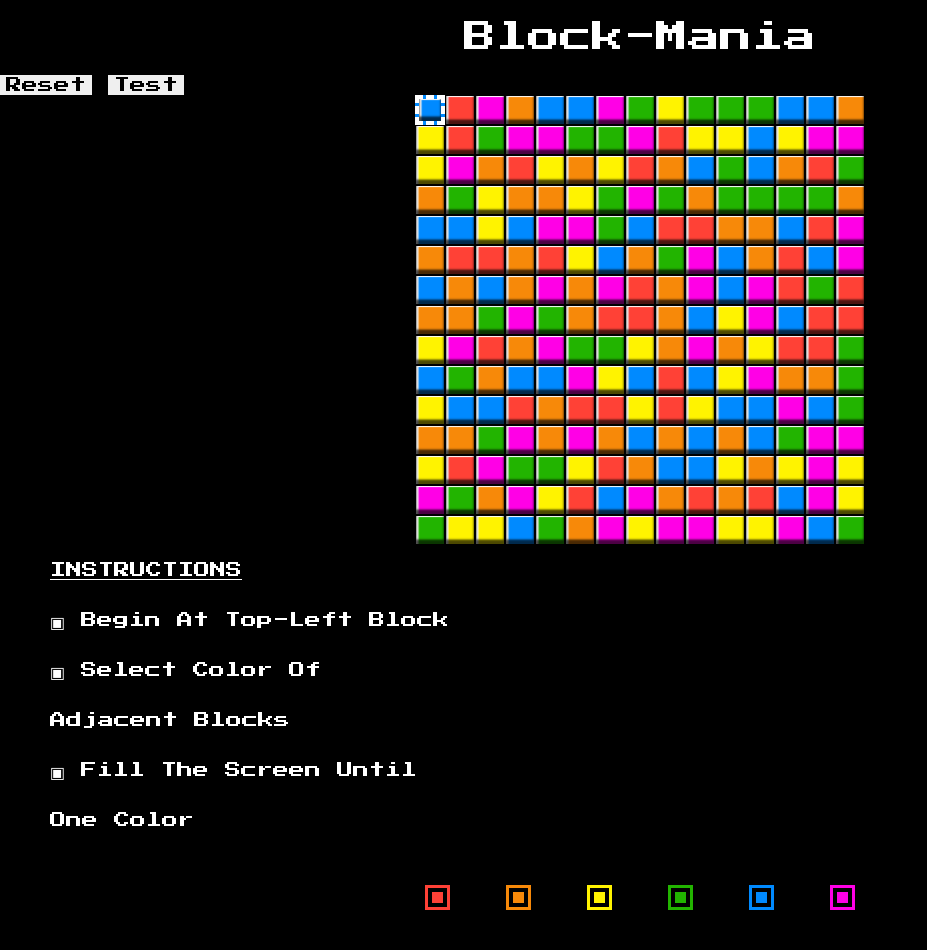
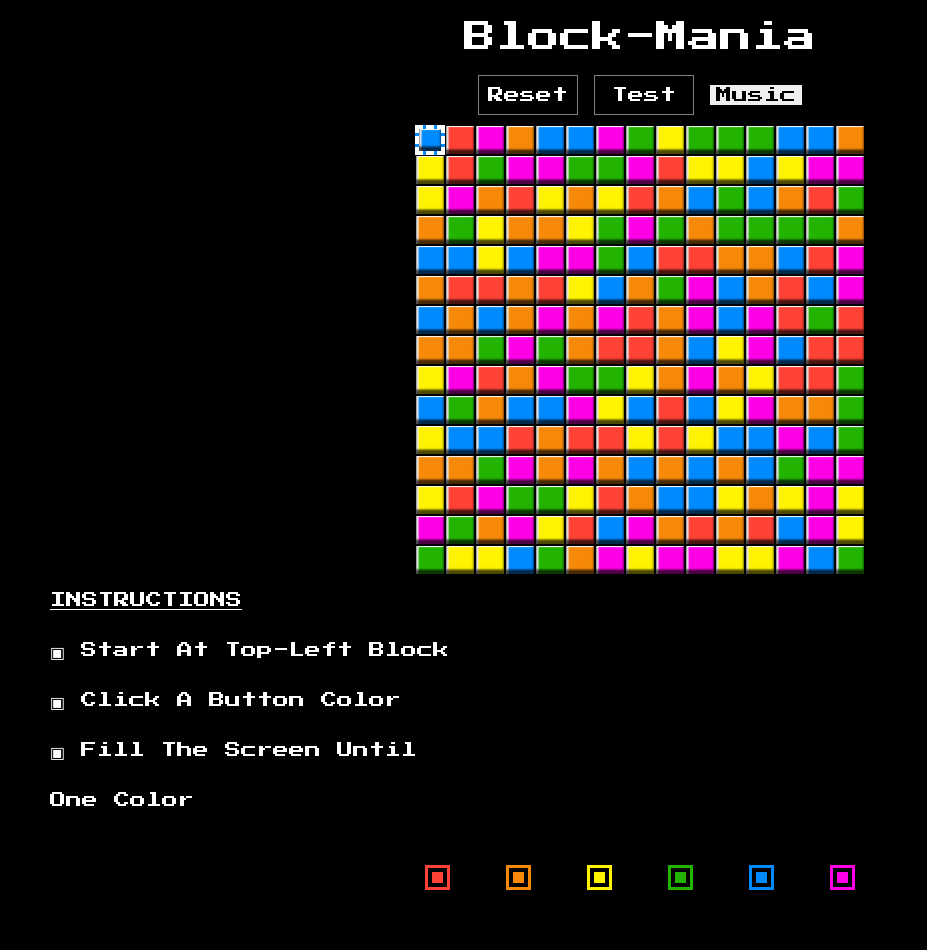
Before and after one commit to h6gs/wdi-project-1, a PHP site: page / in a window 1280 px wide. Shown: the whole page, without its empty margins (0-927 px from the left). After the commit the page ends 890 px from the top, so only its background shows below. Run offline with PHP 8.4, Linux system fonts and the light colour scheme; some libraries are stand-ins or nearby versions.

Commit message:
adding audio

```diff
--- a/css/style.css
+++ b/css/style.css
@@ -1,8 +1,23 @@
+.buttonReset, .buttonTest{
+    width: 100px;
+    height: 40px;
+    color: white;
+    background: none
+}
+
+
 .gameInstructions{
   margin-left: 50px;
   line-height: 50px;
   display: inline-block;
 }
+
+.gameOptionButtons{
+  text-align: center;
+  margin: 10px;
+}
+
+
 h1{
   text-align: center;
 }
@@ -65,7 +80,6 @@ input, button, submit {
 .purple, #purple::before, #purple::after {
   background-color: #FF00E6;
 }
-
 .buttonColor{
   -webkit-transition: all 0.5s;
   -moz-transition: all 0.5s;
@@ -132,14 +146,64 @@ input, button, submit {
   margin: 0 0 0 -14px;
   outline: 4px solid white;
 }
-
-.punct
-{
-background-color:blue;
-position:absolute;
-width:2px;
-height:6px;
+.buttonReset{
+	-webkit-transition: all 0.5s;
+	-moz-transition: all 0.5s;
+	-o-transition: all 0.5s;
+	transition: all 0.5s;
+	border: 1px solid rgba(255,255,255,0.5);
+	position: relative;
 }
 
-#content {
-    height: 400px; width: 500px; border: solid 1px black;}
+.buttonReset::before{
+	content: '';
+	position: absolute;
+	top: 0;
+	left: 0;
+	width: 100%;
+	height: 100%;
+	z-index: 1;
+	opacity: 0;
+	background-color: rgba(255,255,255,0.5);
+	-webkit-transition: all 0.4s;
+	-moz-transition: all 0.4s;
+	-o-transition: all 0.4s;
+	transition: all 0.4s;
+	-webkit-transform: scale(1, 0.5);
+	transform: scale(1, 0.5);
+}
+.buttonReset:hover::before{
+	opacity: 1;
+	-webkit-transform: scale(1, 1);
+	transform: scale(1, 1);
+}
+.buttonTest{
+	-webkit-transition: all 0.5s;
+	-moz-transition: all 0.5s;
+	-o-transition: all 0.5s;
+	transition: all 0.5s;
+	border: 1px solid rgba(255,255,255,0.5);
+	position: relative;
+}
+
+.buttonTest::before{
+	content: '';
+	position: absolute;
+	top: 0;
+	left: 0;
+	width: 100%;
+	height: 100%;
+	opacity: 0;
+	background-color: rgba(255,255,255,0.5);
+	-webkit-transition: all 0.4s;
+	-moz-transition: all 0.4s;
+	-o-transition: all 0.4s;
+	transition: all 0.4s;
+	-webkit-transform: scale(1, 0.5);
+	transform: scale(1, 0.5);
+}
+.buttonTest:hover::before{
+	opacity: 1;
+	-webkit-transform: scale(1, 1);
+	transform: scale(1, 1);
+}
--- a/index.html
+++ b/index.html
@@ -17,15 +17,16 @@
   <h1>Block-Mania</h1>
   <div class="gameOptionButtons">
     <button class="buttonReset" id="reset">Reset</button>
-    <button id="test">Test</button>
+    <button class="buttonTest" id="test">Test</button>
+    <button id="music">Music</button>
   </div>
   </header>
   <main>
   </main>
   <div class="gameInstructions">
     <h2>INSTRUCTIONS</h2>
-    <p>&#9635; Begin At Top-Left Block</p>
-    <p>&#9635; Select Color Of </br> Adjacent Blocks</p>
+    <p>&#9635; Start At Top-Left Block</p>
+    <p>&#9635; Click A Button Color </p>
     <p>&#9635; Fill The Screen Until </br> One Color</p>
   </div>
   <footer>
--- a/js/app.js
+++ b/js/app.js
@@ -1,4 +1,4 @@
-$(function() {
+$(function gameSetup() {
   const $blocks     = [];
   const width       = 15;
   let   newColor;
@@ -11,7 +11,33 @@ $(function() {
   $('.buttonColor').on('click', changeBlocks);
   $('#test').on('click', autoClick);
 
-  // Magic computer
+  // add blocks to page
+  function makeBlocks() {
+    const blockValues = ['red','orange','yellow','green','blue','purple'];
+    return blockValues[Math.floor(Math.random() * blockValues.length)];
+  }
+  // Add blocks to page
+  function addBlocks(){
+    for (let i = 0; i < 225; i++) {
+      const block = $('<div>', { id: [i], 'class': makeBlocks(), name: 'allTheBlocks'});
+      $blocks.push(block);
+      $('main').append(block);
+      $firstBlock = $blocks[0];
+    }
+  }
+  // Reset game
+  function resetBlocks(){
+    $('div[name="allTheBlocks"]').remove();
+    gameSetup();
+  }
+
+  function changeBlocks(e) {
+    newColor                 = e.target.id;
+    originalColorOfFirstTile = $firstBlock.attr('class');
+    recursiveBlockCheck(0);
+  }
+
+  // Faux-that randomly assigns adjacent cells a new color
   function autoClick() {
     const $buttons = $($('.buttonColor').sort(function() {
       return 0.9 - Math.random();
@@ -30,47 +56,18 @@ $(function() {
     }, 500*$buttons.size());
   }
 
-  function makeBlocks() {
-    // assign block values
-    const blockValues = ['red','orange','yellow','green','blue','purple'];
-    return blockValues[Math.floor(Math.random() * blockValues.length)];
-  }
-  // add blocks to page
-  function addBlocks(){
-    for (let i = 0; i < 225; i++) {
-      const block = $('<div>', { id: [i], 'class': makeBlocks(), name: 'allTheBlocks'});
-      $blocks.push(block);
-      $('main').append(block);
-      $firstBlock = $blocks[0];
-    }
-  }
-
-  function resetBlocks(){
-    $('div[name="allTheBlocks"]').remove();
-    makeBlocks();
-    addBlocks();
-  }
-
-
-  function changeBlocks(e) {
-    newColor                 = e.target.id;
-    originalColorOfFirstTile = $firstBlock.attr('class');
-    recursiveBlockCheck(0);
-  }
-
-
   function recursiveBlockCheck(index) {
     // Select the block in the dom
     const $newBlock    = $blocks[index];
     // Get it's current Color
     const currentColor = $newBlock.attr('class');
-    // Temp change the border-color to see recursion in action...
+    // Temporarily change the border-color for player to see spread
     $newBlock.css('border-color', 'white');
     setTimeout(() => {
       $newBlock.css('border-color', 'black');
     }, 250);
-    // If it's not the same color as the first block,
-    // Stop recursion and exit with return
+
+    // Stop if it's not the same color as the first block,
     if (originalColorOfFirstTile !== currentColor) return;
     // Change the block to be the new color
     $newBlock.attr('class', newColor);
@@ -82,9 +79,6 @@ $(function() {
       const newIndex  = index + directions[i];
       // Check that it's a valid move
       if (invalidMove(newIndex, index)) continue;
-      // console.log('checking', newIndex)
-
-      // // Use that block as the new starting block
       recursiveBlockCheck(newIndex);
     }
   }
@@ -104,18 +98,28 @@ $(function() {
   function pastSides(newIndex, currentIndex) {
     return (newIndex % width) - (currentIndex % width) === 14;
   }
-});
 
 
-/*
-was in line 59 between invalidMove(newIndex)
-// // e.g. above the top
-// (newIndex < 0) ||
-// // e.g. below the bottom
-// (newIndex > (width * width)) ||
-// // (1 % 15) - (0 % 15) -> VALID
-// // (14 % 15) - (15 % 15) -> NOT VALID
-// // e.g. checking end of row to the right
-// // e.g. end of row to the left
-// (newIndex % width - index % width) === 14
-*/
+  const audioElement = document.createElement('audio');
+  audioElement.setAttribute('src', './music/Blox.mp3');
+
+  $('#music').on( 'click', function() {
+    audioElement.paused ? audioElement.play() : audioElement.pause();
+    console.log(this);
+
+  });
+
+
+
+
+
+
+
+
+
+
+
+
+
+
+});
```
Also changed, not shown: 1 other file.
